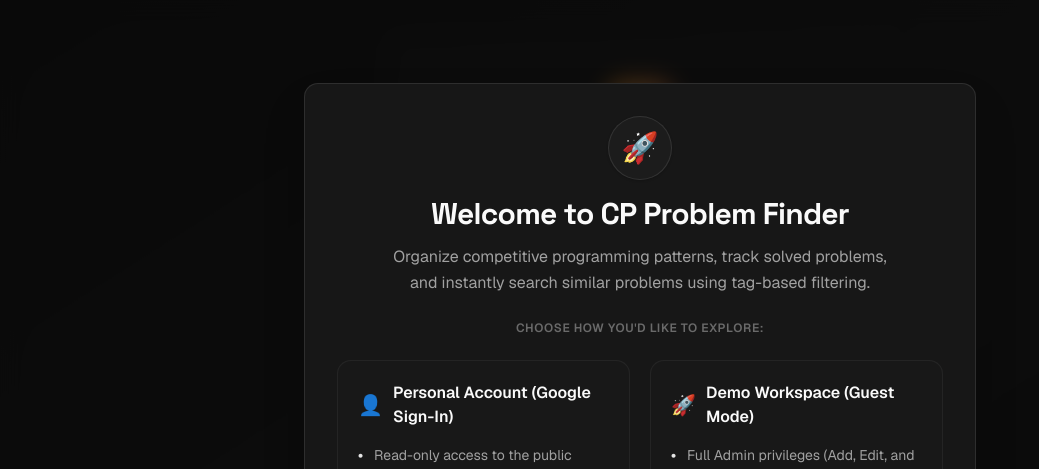
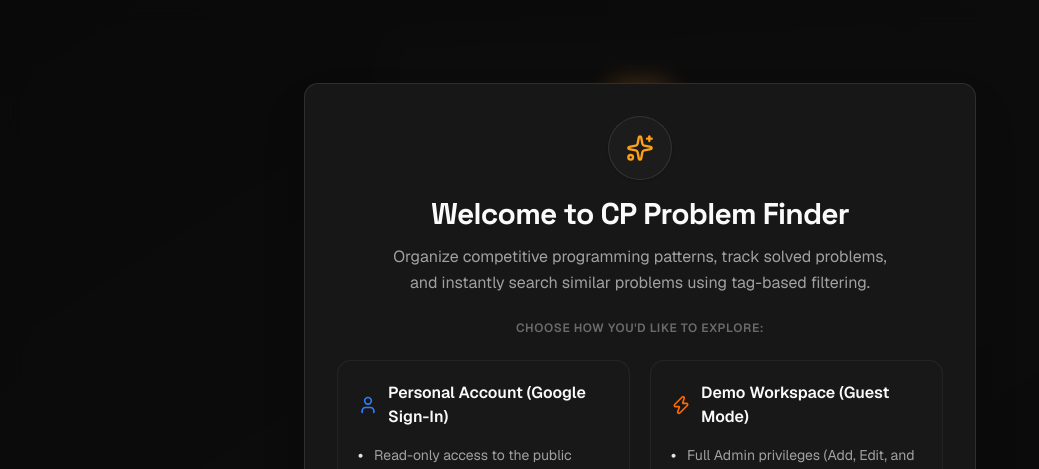
Before and after one commit to shubham-deshmukh/cp-problem-finder, a React (Vite) app in the folder frontend/: page / in a window 1280 px wide. Shown: the top 469 px of the page, without its empty margins (0-1039 px from the left). Built offline with nearby package versions, Linux system fonts and the light colour scheme; no server answers; a web font is replaced by a local one.

Commit message:
Overlay: Replace raw emojis with Sparkles, User, and Zap Lucide React icons in WelcomeModal

```diff
--- a/frontend/src/components/WelcomeModal.tsx
+++ b/frontend/src/components/WelcomeModal.tsx
@@ -1,4 +1,5 @@
 import React from 'react';
+import { Sparkles, User, Zap } from 'lucide-react';
 import { Button } from './ui/button';
 
 interface WelcomeModalProps {
@@ -12,7 +13,7 @@ export const WelcomeModal: React.FC<WelcomeModalProps> = ({ onClose }) => {
         {/* Header */}
         <div className="text-center flex flex-col items-center gap-3">
           <div className="w-16 h-16 bg-muted/40 border border-border rounded-full flex items-center justify-center mb-1 shadow-sm">
-            <span className="text-3xl">🚀</span>
+            <Sparkles className="h-7 w-7 text-[#ffa116]" />
           </div>
           <h2 className="text-2xl md:text-3xl font-bold tracking-tight font-space-grotesk text-foreground">
             Welcome to CP Problem Finder
@@ -31,7 +32,7 @@ export const WelcomeModal: React.FC<WelcomeModalProps> = ({ onClose }) => {
           {/* Card 1: Personal Account */}
           <div className="bg-muted/10 border border-border/50 rounded-xl p-5 flex flex-col gap-4 transition-all duration-200 hover:bg-muted/20 hover:border-border hover:-translate-y-0.5 hover:shadow-md">
             <div className="flex items-center gap-2.5">
-              <span className="text-xl">👤</span>
+              <User className="h-5 w-5 text-blue-500 shrink-0" />
               <h3 className="text-sm md:text-base font-semibold text-foreground">
                 Personal Account (Google Sign-In)
               </h3>
@@ -52,7 +53,7 @@ export const WelcomeModal: React.FC<WelcomeModalProps> = ({ onClose }) => {
           {/* Card 2: Demo Sandbox */}
           <div className="bg-muted/10 border border-border/50 rounded-xl p-5 flex flex-col gap-4 transition-all duration-200 hover:bg-muted/20 hover:border-border hover:-translate-y-0.5 hover:shadow-md">
             <div className="flex items-center gap-2.5">
-              <span className="text-xl">🚀</span>
+              <Zap className="h-5 w-5 text-orange-500 shrink-0" />
               <h3 className="text-sm md:text-base font-semibold text-foreground">
                 Demo Workspace (Guest Mode)
               </h3>
```
